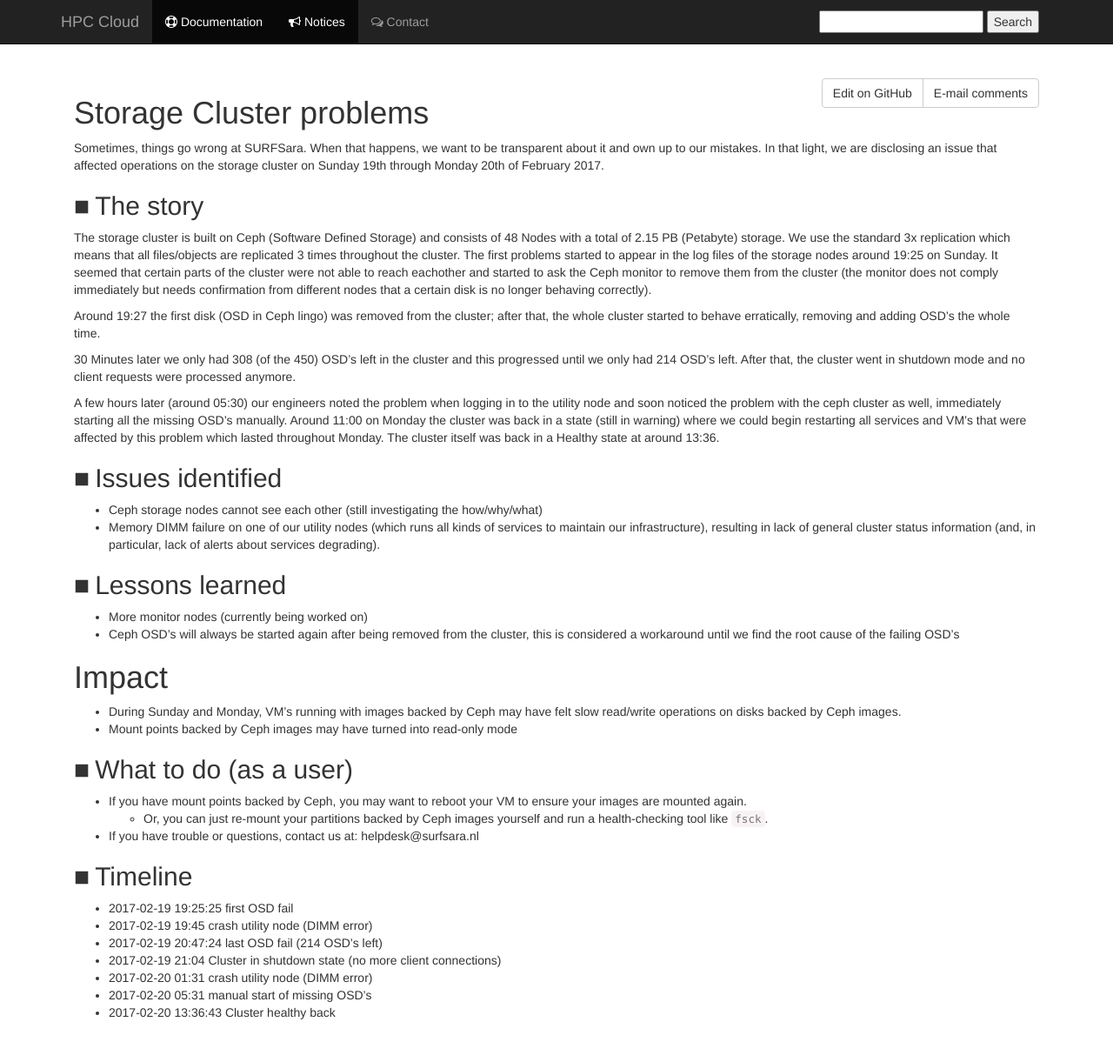
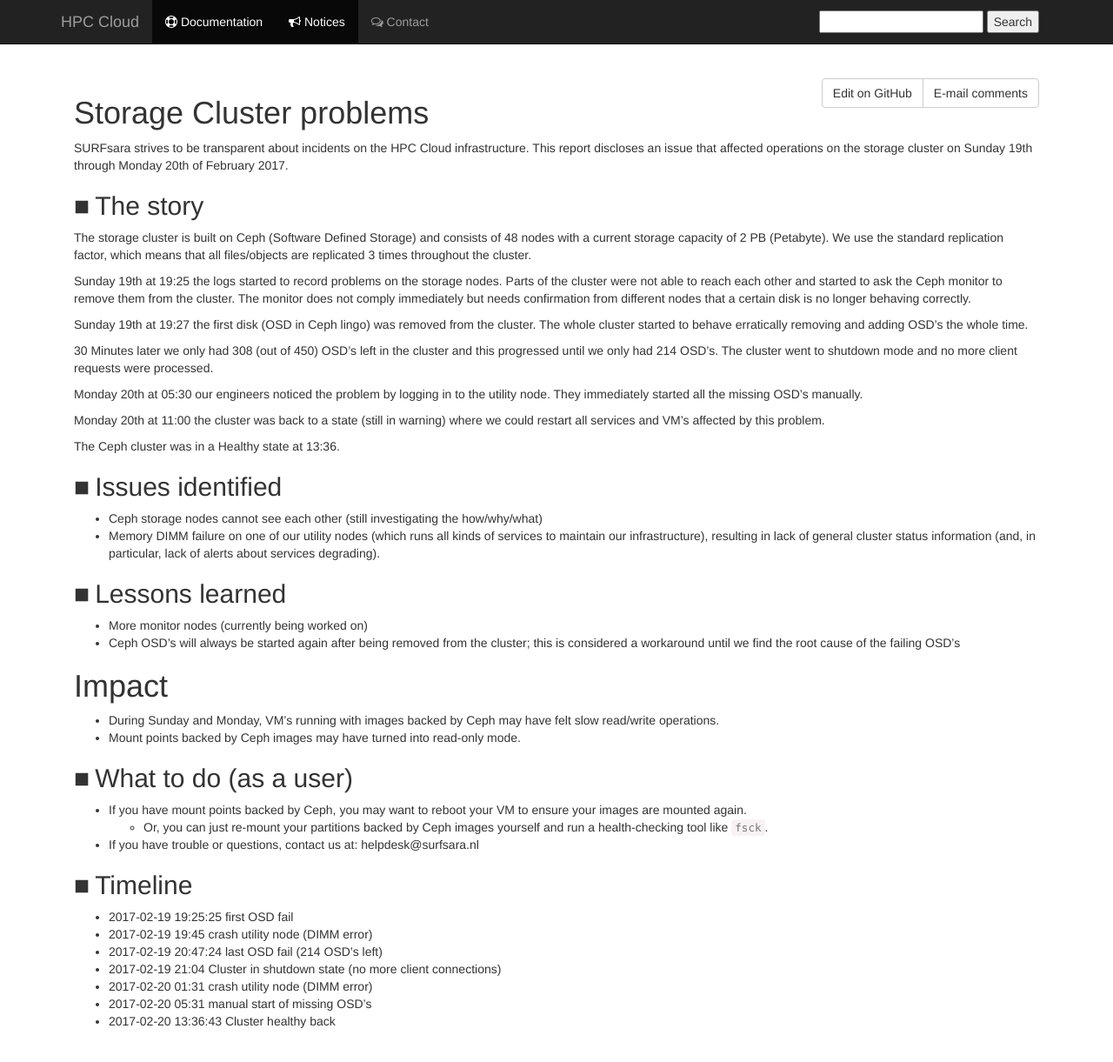
Before and after one commit to sara-nl/clouddocs, a Jekyll site: the page built from notices/ceph_osds.markdown, in a window 1280 px wide and 1234 px high. Shown: the top 1221 px of the window at 87% size. Built offline with Jekyll 4.4.1, drawn with Linux system fonts in a browser that asks for light colours; nearby versions of some CDN libraries; our own code applies the rules of GitHub Pages for plain Markdown files.

Commit message:
Review Ceph cluster notice

```diff
--- a/notices/ceph_osds.markdown
+++ b/notices/ceph_osds.markdown
@@ -4,17 +4,24 @@
 
 # Storage Cluster problems
 
-Sometimes, things go wrong at SURFSara. When that happens, we want to be transparent about it and own up to our mistakes. In that light, we are disclosing an issue that affected operations on the storage cluster on Sunday 19th through Monday 20th of February 2017.
+SURFsara strives to be transparent about incidents on the HPC Cloud infrastructure. This report discloses an issue that affected operations on the storage cluster on Sunday 19th through Monday 20th of February 2017.
 
 ## The story
 
-The storage cluster is built on Ceph (Software Defined Storage) and consists of 48 Nodes with a total of 2.15 PB (Petabyte) storage. We use the standard 3x replication which means that all files/objects are replicated 3 times throughout the cluster. The first problems started to appear in the log files of the storage nodes around 19:25 on Sunday. It seemed that certain parts of the cluster were not able to reach eachother and started to ask the Ceph monitor to remove them from the cluster (the monitor does not comply immediately but needs confirmation from different nodes that a certain disk is no longer behaving correctly).
+The storage cluster is built on Ceph (Software Defined Storage) and consists of 48 nodes with a current storage capacity of 2 PB (Petabyte). We use the standard replication factor, which means that all files/objects are replicated 3 times throughout the cluster.
 
-Around 19:27 the first disk (OSD in Ceph lingo) was removed from the cluster; after that, the whole cluster started to behave erratically, removing and adding OSD's the whole time.
+Sunday 19th at 19:25 the logs started to record problems on the storage nodes. Parts of the cluster were not able to reach each other and started to ask the Ceph monitor to remove them from the cluster. The monitor does not comply immediately but needs confirmation from different nodes that a certain disk is no longer behaving correctly.
 
-30 Minutes later we only had 308 (of the 450) OSD's left in the cluster and this progressed until we only had 214 OSD's left. After that, the cluster went in shutdown mode and no client requests were processed anymore.
+Sunday 19th at 19:27 the first disk (OSD in Ceph lingo) was removed from the cluster. The whole cluster started to behave erratically removing and adding OSD's the whole time.
 
-A few hours later (around 05:30) our engineers noted the problem when logging in to the utility node and soon noticed the problem with the ceph cluster as well, immediately starting all the missing OSD's manually. Around 11:00 on Monday the cluster was back in a state (still in warning) where we could begin restarting all services and VM's that were affected by this problem which lasted throughout Monday. The cluster itself was back in a Healthy state at around 13:36.
+30 Minutes later we only had 308 (out of 450) OSD's left in the cluster and this progressed until we only had 214 OSD's. The cluster went to shutdown mode and no more client requests were processed.
+
+Monday 20th at 05:30 our engineers noticed the problem by logging in to the utility node. They immediately started all the missing OSD's manually.
+
+Monday 20th at 11:00 the cluster was back to a state (still in warning) where we could restart all services and VM's affected by this problem.
+
+The Ceph cluster was in a Healthy state at 13:36.
+
 
 ## Issues identified
 
@@ -24,12 +31,12 @@
 ## Lessons learned
 
 * More monitor nodes (currently being worked on)
-* Ceph OSD's will always be started again after being removed from the cluster, this is considered a workaround until we find the root cause of the failing OSD's
+* Ceph OSD's will always be started again after being removed from the cluster; this is considered a workaround until we find the root cause of the failing OSD's
 
 # Impact
 
-* During Sunday and Monday, VM's running with images backed by Ceph may have felt slow read/write operations on disks backed by Ceph images.
-* Mount points backed by Ceph images may have turned into read-only mode
+* During Sunday and Monday, VM's running with images backed by Ceph may have felt slow read/write operations.
+* Mount points backed by Ceph images may have turned into read-only mode.
 
 ## What to do (as a user)
 
```
